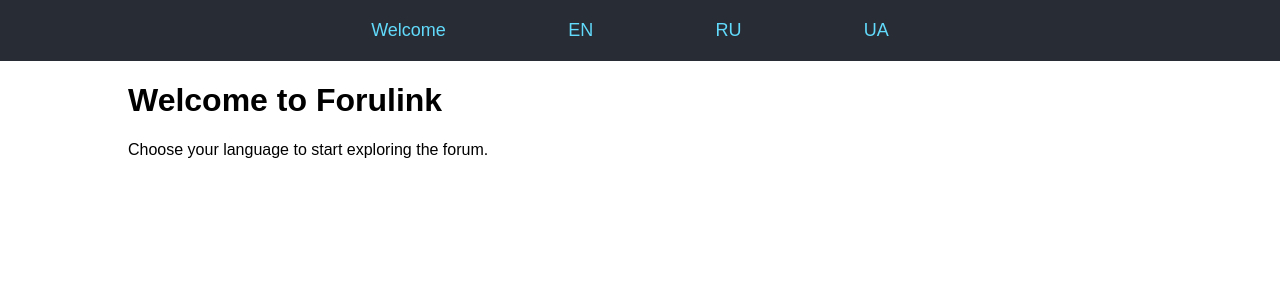
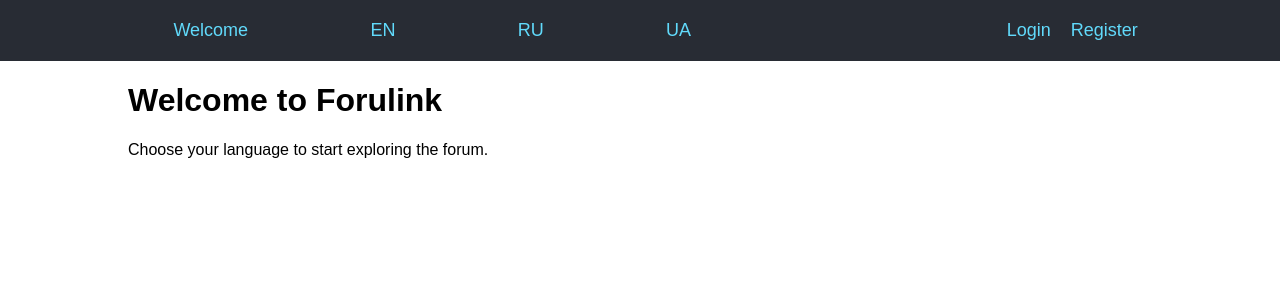
Before and after one commit to mykytashcheholevatyi/TalkNet-Monorepo, a React (Create React App) app in the folder reddit-clone/: page / in a window 1280 px wide. Shown: the top 300 px of the page. Built offline with nearby package versions, Linux system fonts and the light colour scheme.

Commit message:
Update App.js

```diff
--- a/reddit-clone/src/App.js
+++ b/reddit-clone/src/App.js
@@ -30,6 +30,10 @@
             <Link to="/ua" className="App-link">UA</Link>
             {/* Добавьте ссылки на другие языки */}
           </nav>
+          <div className="login-register">
+            <Link to="/login" className="App-link">Login</Link>
+            <Link to="/register" className="App-link">Register</Link>
+          </div>
         </header>
 
         <main className="App-main">
```
